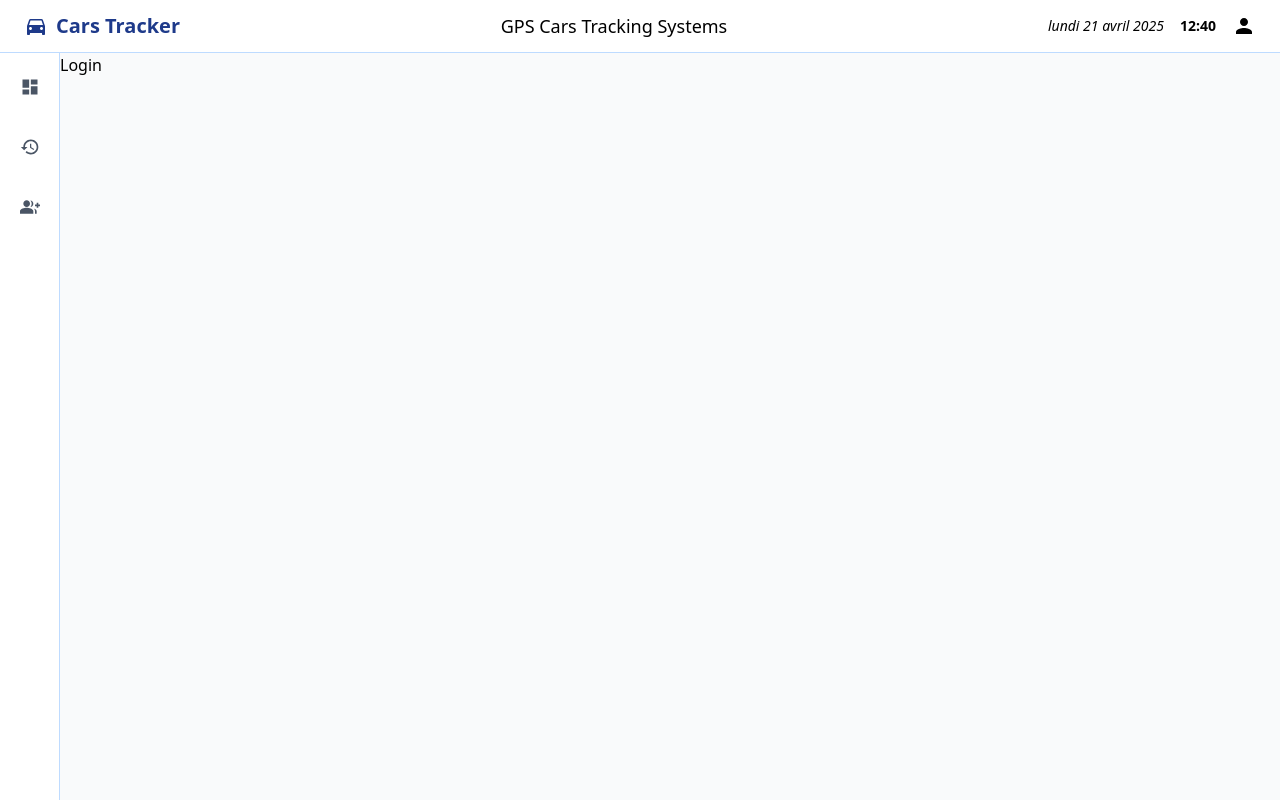
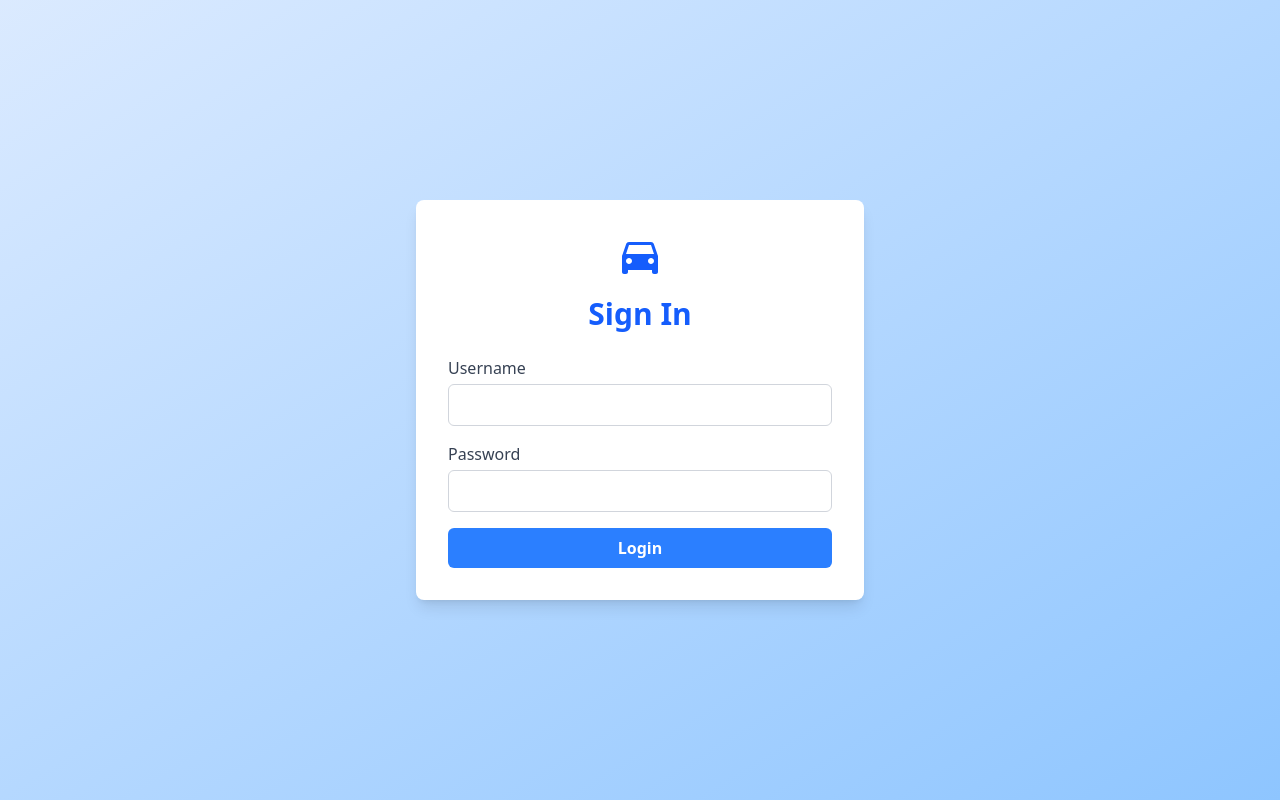
Before and after one commit to Abdellah-Abrkaoui/gps-tracking-system, a React (Vite) app in the folder frontend/: page /login in a window 1280 px wide. Built offline with nearby package versions, Linux system fonts and the light colour scheme.

Commit message:
Added Login page - Version 1

```diff
--- a/frontend/src/App.jsx
+++ b/frontend/src/App.jsx
@@ -6,18 +6,26 @@ import "./App.css";
 import Layout from "./components/Layout";
 import History from "./pages/History";
 import Users from "./pages/Users";
+import RequireAuth from "./components/RequireAuth";
 
 function App() {
   return (
     <div className="flex flex-col min-h-screen">
       <div className="flex-grow">
         <Routes>
-          <Route path="/" element={<Layout />}>
+          <Route path="/login" element={<Login />} />
+          <Route
+            path="/"
+            element={
+              <RequireAuth>
+                <Layout />
+              </RequireAuth>
+            }
+          >
             <Route index element={<Dashboard />} />
             <Route path="dashboard" element={<Dashboard />} />
             <Route path="history" element={<History />} />
             <Route path="users" element={<Users />} />
-            <Route path="login" element={<Login />} />
             <Route path="*" element={<NotFound />} />
           </Route>
         </Routes>
--- a/frontend/src/components/Navbar.jsx
+++ b/frontend/src/components/Navbar.jsx
@@ -5,10 +5,12 @@ import {
   Settings as SettingsIcon,
   Logout as LogoutIcon,
 } from "@mui/icons-material";
+import { useNavigate } from "react-router-dom";
 
 const Navbar = () => {
   const [currentTime, setCurrentTime] = useState(new Date());
   const [isDropdownOpen, setIsDropdownOpen] = useState(false);
+  const navigate = useNavigate();
 
   useEffect(() => {
     const timer = setInterval(() => {
@@ -32,6 +34,11 @@ const Navbar = () => {
 
   const toggleDropdown = () => setIsDropdownOpen(!isDropdownOpen);
   const closeDropdown = () => setIsDropdownOpen(false);
+
+  const handleLogout = () => {
+    localStorage.removeItem("isLoggedIn");
+    navigate("/login");
+  };
 
   return (
     <nav className="flex items-center justify-between px-6 py-3 text-black border-b-1 border-blue-200 relative">
@@ -75,13 +82,13 @@ const Navbar = () => {
                 <SettingsIcon className="mr-2" fontSize="small" />
                 Settings
               </a>
-              <a
-                href="/"
-                className="flex items-center px-4 py-2 text-sm text-gray-700 hover:bg-blue-50"
+              <button
+                onClick={handleLogout}
+                className="flex items-center w-full px-4 py-2 text-sm text-gray-700 hover:bg-blue-50"
               >
                 <LogoutIcon className="mr-2" fontSize="small" />
                 Logout
-              </a>
+              </button>
             </div>
           )}
         </div>
--- /dev/null
+++ b/frontend/src/components/RequireAuth.jsx
@@ -0,0 +1,13 @@
+import { Navigate } from "react-router-dom";
+
+const RequireAuth = ({ children }) => {
+  const isLoggedIn = localStorage.getItem("isLoggedIn"); // just for now , after backend integration we will use jwt
+
+  if (!isLoggedIn) {
+    return <Navigate to="/login" replace />;
+  }
+
+  return children;
+};
+
+export default RequireAuth;
--- a/frontend/src/pages/Login.jsx
+++ b/frontend/src/pages/Login.jsx
@@ -1,7 +1,88 @@
-import React from "react";
+import React, { useState } from "react";
+import { DirectionsCar as CarIcon } from "@mui/icons-material";
+import { useNavigate } from "react-router-dom";
+import { ToastContainer, toast } from "react-toastify";
+import "react-toastify/dist/ReactToastify.css";
 
-function Login() {
-  return <div>Login</div>;
-}
+const Login = () => {
+  const [username, setUsername] = useState("");
+  const [password, setPassword] = useState("");
+  const [loading, setLoading] = useState(false);
+
+  const navigate = useNavigate();
+
+  const handleSubmit = (e) => {
+    e.preventDefault();
+
+    if (!username || !password) {
+      toast.error("Username and Password are required!");
+      return;
+    }
+
+    setLoading(true);
+
+    setTimeout(() => {
+      if (username === "admin" && password === "admin123") {
+        localStorage.setItem("isLoggedIn", "true");
+        toast.success("Login successful! 🚀");
+        setTimeout(() => {
+          navigate("/");
+        }, 1000); // wait for toast to show
+      } else {
+        toast.error("Invalid username or password!");
+      }
+      setLoading(false);
+    }, 1500);
+  };
+
+  return (
+    <div className="min-h-screen flex items-center justify-center bg-gradient-to-br from-blue-100 to-blue-300">
+      <ToastContainer />
+      <div className="bg-white p-8 rounded-lg shadow-lg w-full max-w-md">
+        <div className="flex justify-center mb-4">
+          <CarIcon className="text-blue-600" style={{ fontSize: "48px" }} />
+        </div>
+        <h2 className="text-3xl font-bold mb-6 text-center text-blue-600">
+          Sign In
+        </h2>
+        <form onSubmit={handleSubmit} className="flex flex-col gap-4">
+          <div className="flex flex-col">
+            <label htmlFor="username" className="mb-1 text-gray-700">
+              Username
+            </label>
+            <input
+              type="text"
+              id="username"
+              className="border border-gray-300 rounded-md px-4 py-2 focus:outline-none focus:ring-2 focus:ring-blue-400"
+              value={username}
+              onChange={(e) => setUsername(e.target.value)}
+            />
+          </div>
+
+          <div className="flex flex-col">
+            <label htmlFor="password" className="mb-1 text-gray-700">
+              Password
+            </label>
+            <input
+              type="password"
+              id="password"
+              className="border border-gray-300 rounded-md px-4 py-2 focus:outline-none focus:ring-2 focus:ring-blue-400"
+              value={password}
+              onChange={(e) => setPassword(e.target.value)}
+            />
+          </div>
+
+          <button
+            type="submit"
+            className="bg-blue-500 hover:bg-blue-600 text-white font-semibold py-2 rounded-md transition duration-200 disabled:opacity-50"
+            disabled={loading}
+          >
+            {loading ? "Signing in..." : "Login"}
+          </button>
+        </form>
+      </div>
+    </div>
+  );
+};
 
 export default Login;
```
